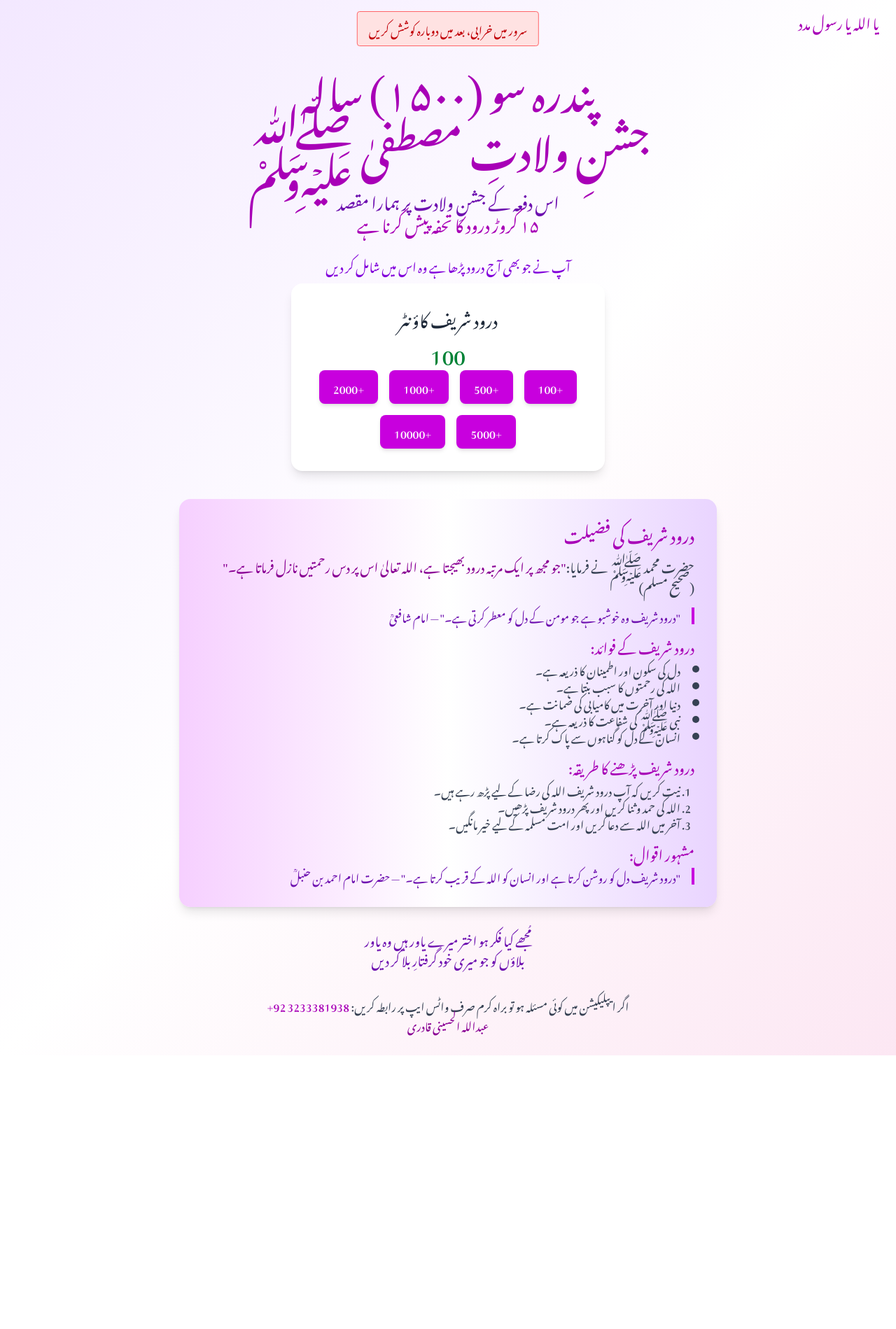
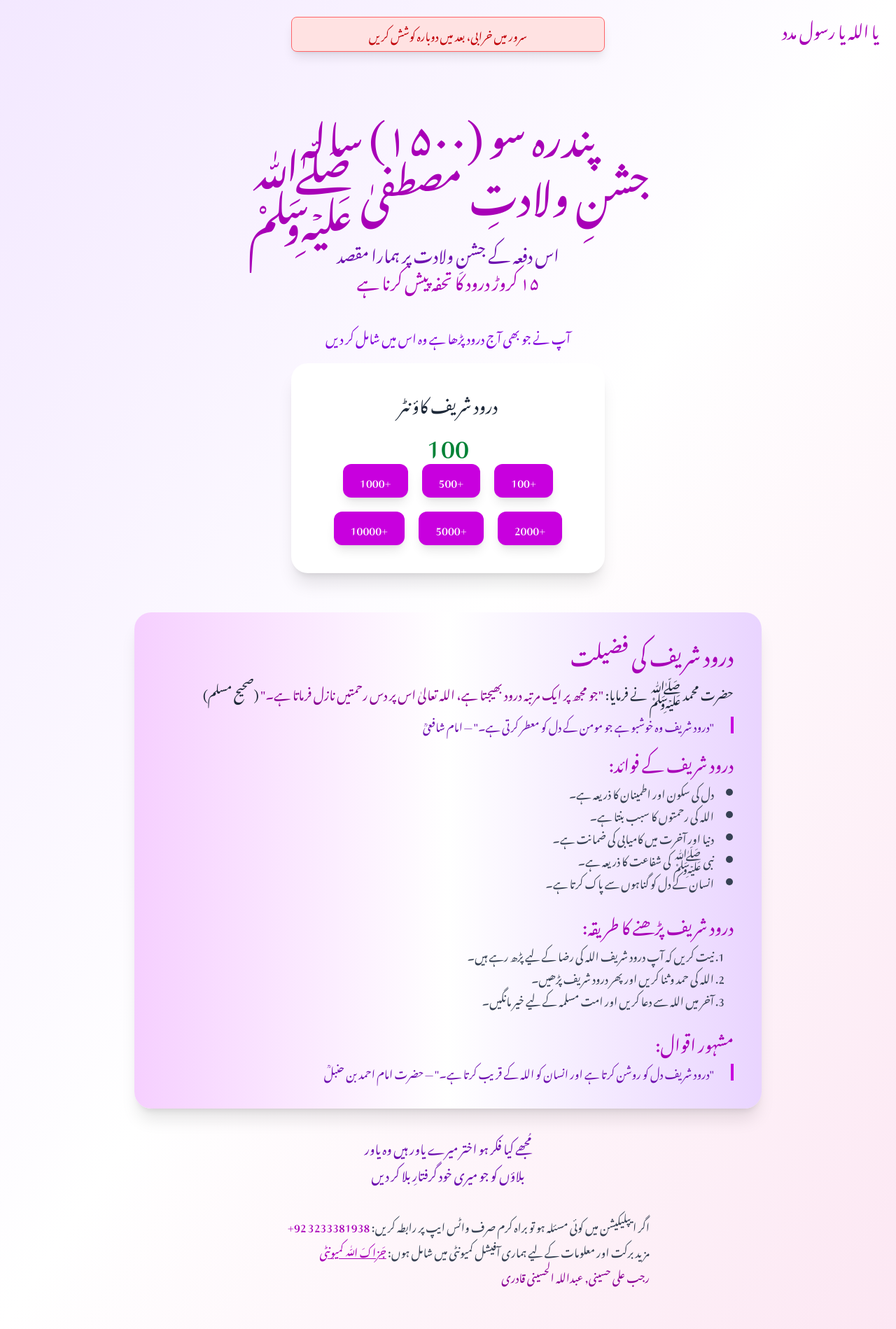
Before and after one commit to CODEMASTER-ABDULLAH-92/darood2, a Next.js app: page / in a window 1280 px wide. Shown: the whole page at 70% size. Before the commit the page ends 1508 px from the top, so only its background shows below. Built offline with nearby package versions, Linux system fonts and the light colour scheme; no server answers; the database is empty; a web font is replaced by a local one.

Commit message:
Update page.js

```diff
--- a/src/app/page.js
+++ b/src/app/page.js
@@ -67,40 +67,45 @@ export default function Home() {
   };
 
   return (
-    <div>
     <div
-        className="relative min-h-screen flex flex-col items-center justify-start bg-gradient-to-br from-purple-100 via-white to-pink-100 text-center px-4 py-8"
+      className="min-h-screen bg-gradient-to-br from-purple-100 via-white to-pink-100 text-center px-6 py-10 md:py-16"
       dir="rtl"
     >
+      {/* Loading Overlay */}
       {loading && (
-          <div className="fixed top-0 left-0 w-full h-full bg-black bg-opacity-50 flex items-center justify-center z-50">
-            <div className="bg-white p-6 rounded-lg shadow-xl">
-              <p className="text-xl font-semibold text-fuchsia-700">
-                لوڈ ہو رہا ہے...
-              </p>
-              <div className="mt-4 w-12 h-12 border-4 border-fuchsia-500 border-t-transparent rounded-full animate-spin mx-auto"></div>
+        <div className="fixed inset-0 bg-black bg-opacity-50 flex items-center justify-center z-50">
+          <div className="bg-white p-7 rounded-2xl shadow-2xl w-64 flex flex-col items-center">
+            <p className="text-xl font-semibold text-fuchsia-700 mb-4">لوڈ ہو رہا ہے...</p>
+            <div className="w-14 h-14 border-4 border-fuchsia-500 border-t-transparent rounded-full animate-spin"></div>
           </div>
         </div>
       )}
 
+      {/* Error Notification */}
       {error && (
-          <div className="fixed top-4 left-1/2 transform -translate-x-1/2 bg-red-100 border border-red-400 text-red-700 px-4 py-3 rounded z-50">
-            <span className="block sm:inline">{error}</span>
+        <div className="fixed top-6 left-1/2 transform -translate-x-1/2 bg-red-100 border border-red-400 text-red-700 px-5 py-3 rounded-lg shadow-lg z-50 max-w-md w-full">
+          <span className="block">{error}</span>
         </div>
       )}
 
-        <div className="absolute top-4 right-6 text-lg md:text-xl font-bold text-fuchsia-700">
+      {/* Floating Top Text */}
+      <div className="absolute top-6 right-6 text-lg md:text-2xl font-extrabold text-fuchsia-700 select-none pointer-events-none">
         یا اللہ یا رسول مدد
       </div>
 
-        <div className="absolute left-0 right-0 top-0 -z-10 m-auto h-[400px] w-[400px] rounded-full bg-fuchsia-300 opacity-25 blur-[120px]"></div>
+      {/* Background Glow Circle */}
+      <div className="absolute inset-x-0 top-0 flex justify-center -z-10 mt-12">
+        <div className="h-[420px] w-[420px] rounded-full bg-fuchsia-300 opacity-25 blur-[120px]" />
+      </div>
 
-        <h1 className="text-4xl md:text-6xl font-extrabold text-fuchsia-700 mt-12 mb-6 leading-snug">
-          پندرہ سو (۱۵۰۰) سالہ
-          <br /> جشنِ ولادتِ مصطفیٰ ﷺ
+      {/* Main Heading */}
+      <h1 className="text-4xl md:text-6xl font-extrabold text-fuchsia-700 mt-20 mb-8 leading-snug max-w-4xl mx-auto">
+        پندرہ سو (۱۵۰۰) سالہ <br />
+        جشنِ ولادتِ مصطفیٰ ﷺ
       </h1>
 
-        <p className="text-xl md:text-2xl font-semibold text-purple-800 mb-8">
+      {/* Subheading */}
+      <p className="text-xl md:text-2xl font-semibold text-purple-800 mb-12 max-w-3xl mx-auto leading-relaxed">
         اس دفعہ کے جشنِ ولادت پر ہمارا مقصد
         <br />
         <span className="text-fuchsia-700 font-extrabold">
@@ -108,30 +113,26 @@ export default function Home() {
         </span>
       </p>
 
-        <p className="text-lg text-purple-700 font-medium mb-3">
+      {/* Instruction Text */}
+      <p className="text-lg text-purple-700 font-medium mb-6 max-w-xl mx-auto">
         آپ نے جو بھی آج درود پڑھا ہے وہ اس میں شامل کر دیں
       </p>
 
-        <div className="bg-white shadow-lg rounded-2xl p-8 w-full max-w-md">
-          <h2 className="text-2xl font-bold text-gray-800 mb-4">
-            درود شریف کاؤنٹر
-          </h2>
-          <p className="text-3xl font-extrabold text-green-700 mb-2">
-            {count.toLocaleString()}
-          </p>
+      {/* Counter Box */}
+      <div className="bg-white shadow-xl rounded-3xl p-10 w-full max-w-md mx-auto">
+        <h2 className="text-2xl font-bold text-gray-800 mb-5">درود شریف کاؤنٹر</h2>
+        <p className="text-4xl font-extrabold text-green-700 mb-3">{count.toLocaleString()}</p>
         {lastUpdated && (
-            <p className="text-sm text-gray-500 mb-6">
-              آخری اپ ڈیٹ: {lastUpdated}
-            </p>
+          <p className="text-sm text-gray-500 mb-8">آخری اپ ڈیٹ: {lastUpdated}</p>
         )}
 
-          <div className="flex flex-wrap justify-center gap-4">
+        <div className="flex flex-wrap justify-center gap-5">
           {[100, 500, 1000, 2000, 5000, 10000].map((val) => (
             <button
               key={val}
               onClick={() => increment(val)}
               disabled={loading}
-                className={`bg-fuchsia-600 hover:bg-fuchsia-700 text-white px-5 py-3 rounded-lg shadow-md transition-all duration-300 ${
+              className={`bg-fuchsia-600 hover:bg-fuchsia-700 text-white px-6 py-3 rounded-xl shadow-lg transition duration-300 ${
                 loading ? "opacity-50 cursor-not-allowed" : ""
               }`}
             >
@@ -140,25 +141,25 @@ export default function Home() {
           ))}
         </div>
       </div>
+
       {/* Significance Section */}
-      <div className="mt-10 bg-gradient-to-r from-fuchsia-200 via-white to-purple-200 p-8 rounded-2xl shadow-lg max-w-3xl text-right">
-        <h3 className="text-2xl font-bold text-fuchsia-700 mb-4">
-          درود شریف کی فضیلت
-        </h3>
-        <p className="text-gray-700 text-lg leading-relaxed mb-4">
-          حضرت محمد ﷺ نے فرمایا:
+      <section className="mt-14 bg-gradient-to-r from-fuchsia-200 via-white to-purple-200 p-10 rounded-3xl shadow-xl max-w-4xl mx-auto text-right text-gray-800">
+        <h3 className="text-3xl font-bold text-fuchsia-700 mb-6">درود شریف کی فضیلت</h3>
+
+        <p className="text-lg leading-relaxed mb-5">
+          حضرت محمد ﷺ نے فرمایا:{" "}
           <span className="font-semibold text-fuchsia-800">
-            &quot;جو مجھ پر ایک مرتبہ درود بھیجتا ہے، اللہ تعالیٰ اس پر دس رحمتیں نازل فرماتا ہے۔&quot;
-          </span>
+            "جو مجھ پر ایک مرتبہ درود بھیجتا ہے، اللہ تعالیٰ اس پر دس رحمتیں نازل فرماتا ہے۔"
+          </span>{" "}
           (صحیح مسلم)
         </p>
 
-        <blockquote className="italic text-purple-800 border-r-4 border-fuchsia-600 pr-4 mb-4">
-          &quot;درود شریف وہ خوشبو ہے جو مومن کے دل کو معطر کرتی ہے۔&quot; — امام شافعیؒ
+        <blockquote className="italic text-purple-800 border-r-4 border-fuchsia-600 pr-6 mb-6">
+          "درود شریف وہ خوشبو ہے جو مومن کے دل کو معطر کرتی ہے۔" — امام شافعیؒ
         </blockquote>
 
-        <h4 className="text-xl font-bold text-fuchsia-700 mb-2">درود شریف کے فوائد:</h4>
-        <ul className="list-disc pr-5 text-gray-700 mb-4">
+        <h4 className="text-2xl font-bold text-fuchsia-700 mb-4">درود شریف کے فوائد:</h4>
+        <ul className="list-disc pr-7 space-y-2 text-gray-700 mb-8">
           <li>دل کی سکون اور اطمینان کا ذریعہ ہے۔</li>
           <li>اللہ کی رحمتوں کا سبب بنتا ہے۔</li>
           <li>دنیا اور آخرت میں کامیابی کی ضمانت ہے۔</li>
@@ -166,37 +167,48 @@ export default function Home() {
           <li>انسان کے دل کو گناہوں سے پاک کرتا ہے۔</li>
         </ul>
 
-        <h4 className="text-xl font-bold text-fuchsia-700 mb-2">درود شریف پڑھنے کا طریقہ:</h4>
-        <ol className="list-decimal pr-5 text-gray-700 mb-4">
+        <h4 className="text-2xl font-bold text-fuchsia-700 mb-4">درود شریف پڑھنے کا طریقہ:</h4>
+        <ol className="list-decimal pr-7 space-y-2 text-gray-700 mb-8">
           <li>نیت کریں کہ آپ درود شریف اللہ کی رضا کے لیے پڑھ رہے ہیں۔</li>
           <li>اللہ کی حمد و ثنا کریں اور پھر درود شریف پڑھیں۔</li>
           <li>آخر میں اللہ سے دعا کریں اور امت مسلمہ کے لیے خیر مانگیں۔</li>
         </ol>
 
-        <h4 className="text-xl font-bold text-fuchsia-700 mb-2">مشہور اقوال:</h4>
-        <blockquote className="italic text-purple-800 border-r-4 border-fuchsia-600 pr-4">
-          &quot;درود شریف دل کو روشن کرتا ہے اور انسان کو اللہ کے قریب کرتا ہے۔&quot;
-          — حضرت امام احمد بن حنبلؒ
+        <h4 className="text-2xl font-bold text-fuchsia-700 mb-4">مشہور اقوال:</h4>
+        <blockquote className="italic text-purple-800 border-r-4 border-fuchsia-600 pr-6">
+          "درود شریف دل کو روشن کرتا ہے اور انسان کو اللہ کے قریب کرتا ہے۔" — حضرت امام احمد بن حنبلؒ
         </blockquote>
-      </div>
+      </section>
 
       {/* Poetry Section */}
-      <div className="mt-8 text-purple-800 text-lg font-semibold">
-        <p>مُجھے کیا فکر ہو اختر میرے یاور ہیں وہ یاور </p>
+      <section className="mt-10 max-w-2xl mx-auto text-purple-800 text-lg font-semibold leading-relaxed space-y-2">
+        <p>مُجھے کیا فکر ہو اختر میرے یاور ہیں وہ یاور</p>
         <p>بلاؤں کو جو میری خود گرفتارِ بلا کر دیں</p>
-      </div>
+      </section>
 
       {/* Contact Section */}
-      <div className="mt-10 text-gray-700 text-base font-medium">
+      <section className="mt-12 max-w-xl mx-auto text-gray-700 text-base font-medium text-right space-y-3">
         <p>
           اگر ایپلیکیشن میں کوئی مسئلہ ہو تو براہ کرم صرف واٹس ایپ پر رابطہ کریں:{" "}
-          <span className="text-fuchsia-700 font-bold"> 3233381938 92+</span>
+          <span className="text-fuchsia-700 font-bold">3233381938 92+</span>
         </p>
-        <p className="mt-1 text-fuchsia-800 font-semibold">
-          عبداللہ الحسینی قادری
+
+        <p>
+          مزید برکت اور معلومات کے لیے ہماری آفیشل کمیونٹی میں شامل ہوں:{" "}
+          <a
+            href="https://whatsapp.com/channel/0029VbB8yHoKrWQtP1rC511p"
+            target="_blank"
+            rel="noopener noreferrer"
+            className="text-fuchsia-700 font-bold underline hover:text-fuchsia-900 transition"
+          >
+            جَزاکَ اللّٰہ کمیونٹی
+          </a>
         </p>
-      </div>
-      </div>
+
+        <p className="text-fuchsia-800 font-semibold">
+          رجب علی حسینی, عبداللہ الحسینی قادری
+        </p>
+      </section>
     </div>
   );
 }
```
Lines whose indentation alone changed are shown as unchanged.
